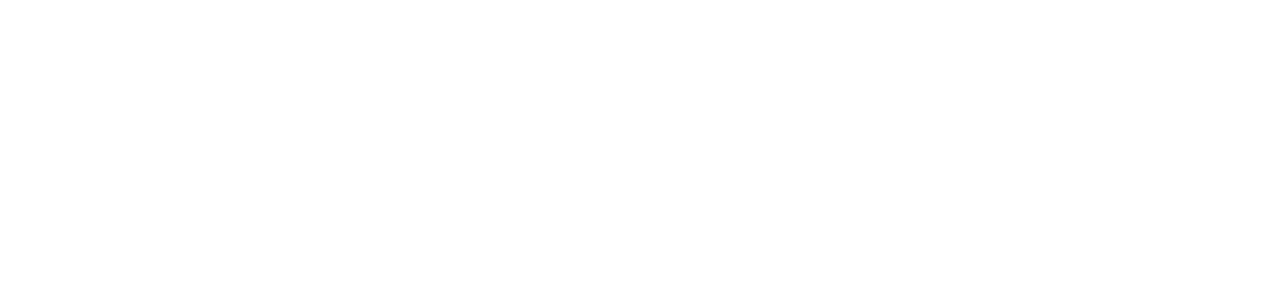
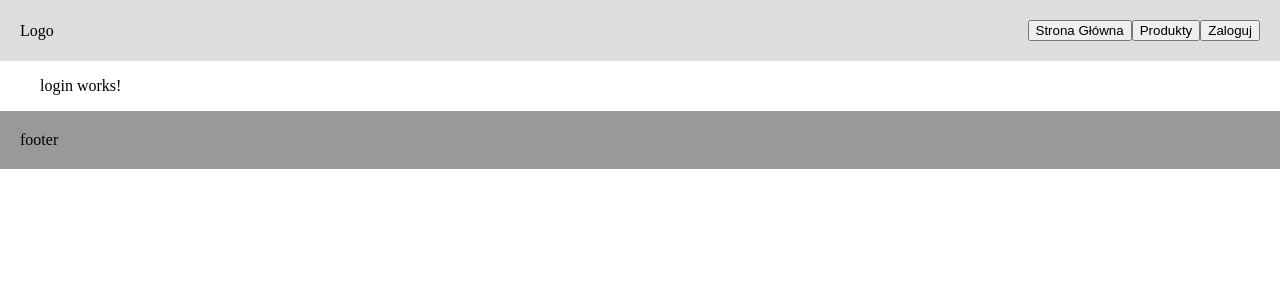
Before and after one commit to adus0205/onlineShopFrontend, an Angular app: page /login in a window 1280 px wide. Before the commit this address led to /. Shown: the top 300 px of the page. Built offline with nearby package versions, Linux system fonts and the light colour scheme.

Commit message:
Fullpage layout

```diff
--- a/src/app/app.module.ts
+++ b/src/app/app.module.ts
@@ -4,7 +4,7 @@ import { BrowserModule } from '@angular/platform-browser';
 import { AppRoutingModule } from './app-routing.module';
 import { AppComponent } from './app.component';
 import { DefaultModule } from './layouts/default/default.module';
-
+import { FullpageModule } from './layouts/fullpage/fullpage.module';
 @NgModule({
   declarations: [
     AppComponent
@@ -12,7 +12,8 @@ import { DefaultModule } from './layouts/default/default.module';
   imports: [
     BrowserModule,
     AppRoutingModule,
-    DefaultModule
+    DefaultModule,
+    FullpageModule
   ],
   providers: [],
   bootstrap: [AppComponent]
--- /dev/null
+++ b/src/app/layouts/fullpage/fullpage.component.html
@@ -0,0 +1,7 @@
+<app-header fxLayout="column"></app-header>
+<div fxLayout="column">
+    <div fxFlex="80" class="content">
+        <router-outlet></router-outlet>
+    </div>
+</div>
+<app-footer fxLayout="column"></app-footer>
--- /dev/null
+++ b/src/app/modules/login/login.component.html
@@ -0,0 +1 @@
+<p>login works!</p>
--- /dev/null
+++ b/src/app/modules/login/login.component.scss
@@ -0,0 +1,10 @@
+:host{
+    display: flex;
+    flex-direction: column;
+    width: 1200px;
+    margin: 0 auto;
+    height: 100%;
+}
+.content{
+    padding: 20px;
+}
```
Also changed, not shown: src/app/app-routing.module.ts (+7 -0 lines), src/app/layouts/fullpage/fullpage.component.ts (added, +10 -0 lines), src/app/layouts/fullpage/fullpage.module.ts (added, +21 -0 lines), src/app/modules/login/login.component.ts (added, +10 -0 lines), src/app/layouts/fullpage/fullpage.component.scss (added), 2 other files (tests, documents, lock files or other folders).
